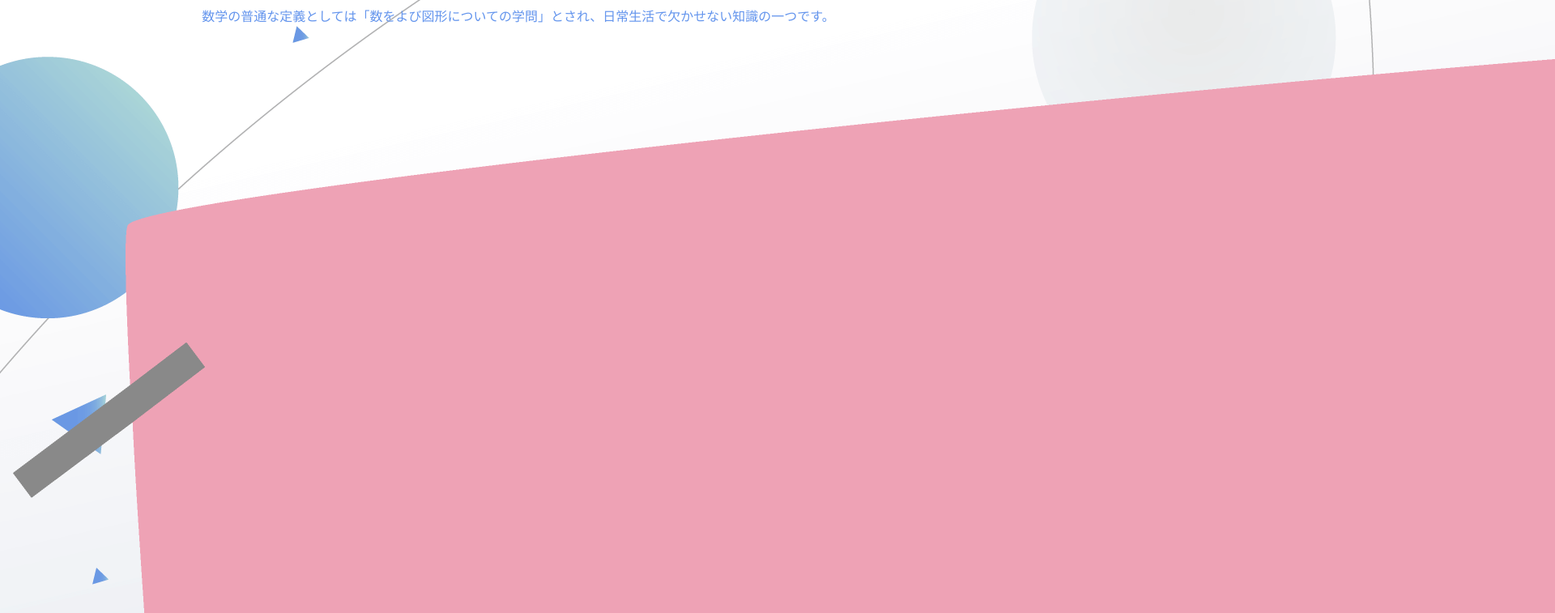
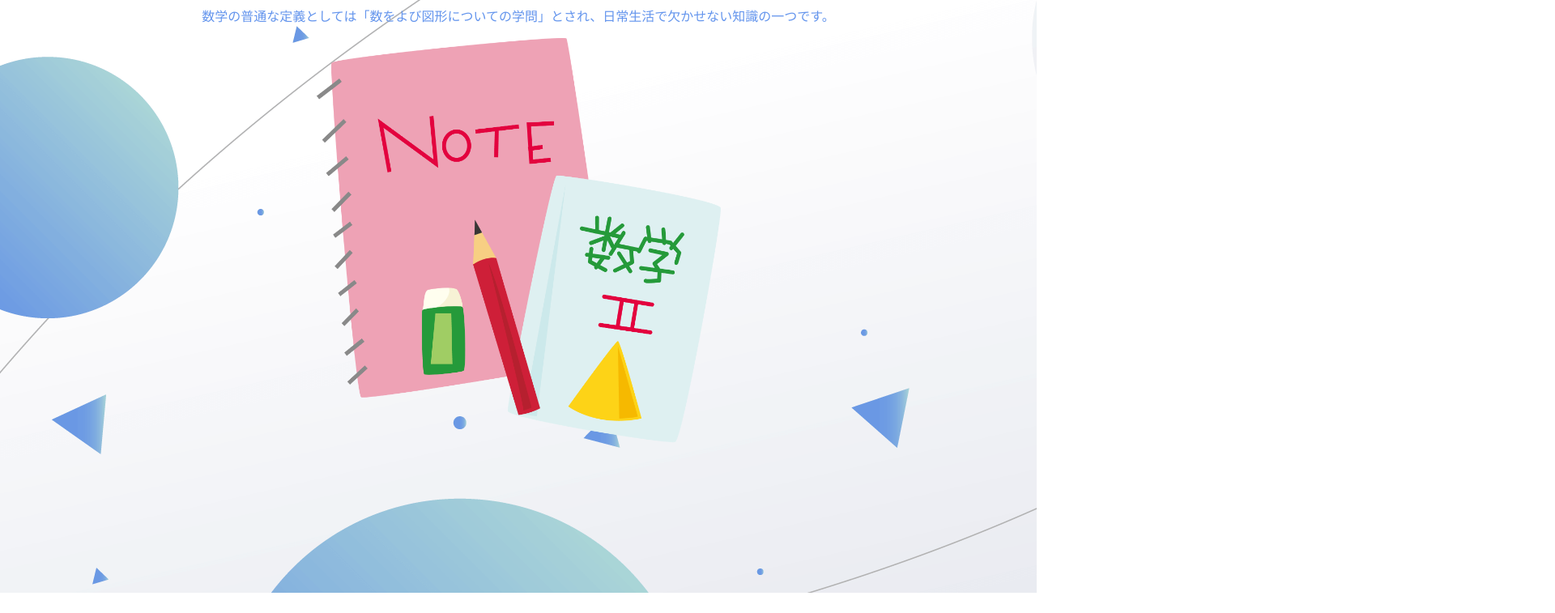
Before and after one commit to hatakeyama1234/kamoku, a plain HTML site: page kamoku2.html in a window 1280 px wide. Shown: the part 68-825 px from the top of the page at 81% size, 1920 px wide, since content can reach past the window. After the commit the page ends 800 px from the top, so only its background shows below. Drawn offline with Linux system fonts and the light colour scheme.

Commit message:
kamoku2.html

```diff
--- a/kamoku2.html
+++ b/kamoku2.html
@@ -6,6 +6,6 @@
     <body>
         <h1>数学の紹介</h1>
         <P>数学の普通な定義としては「数をよび図形についての学問」とされ、日常生活で欠かせない知識の一つです。</P>
-        <div id="sugaku"><img src="img/sugaku.png" alt="ai" class="sugak"></div>
+        <div class="it"><img src="img/sugaku.png" class="sugaku"></div>
     </body>
 </html>
```
